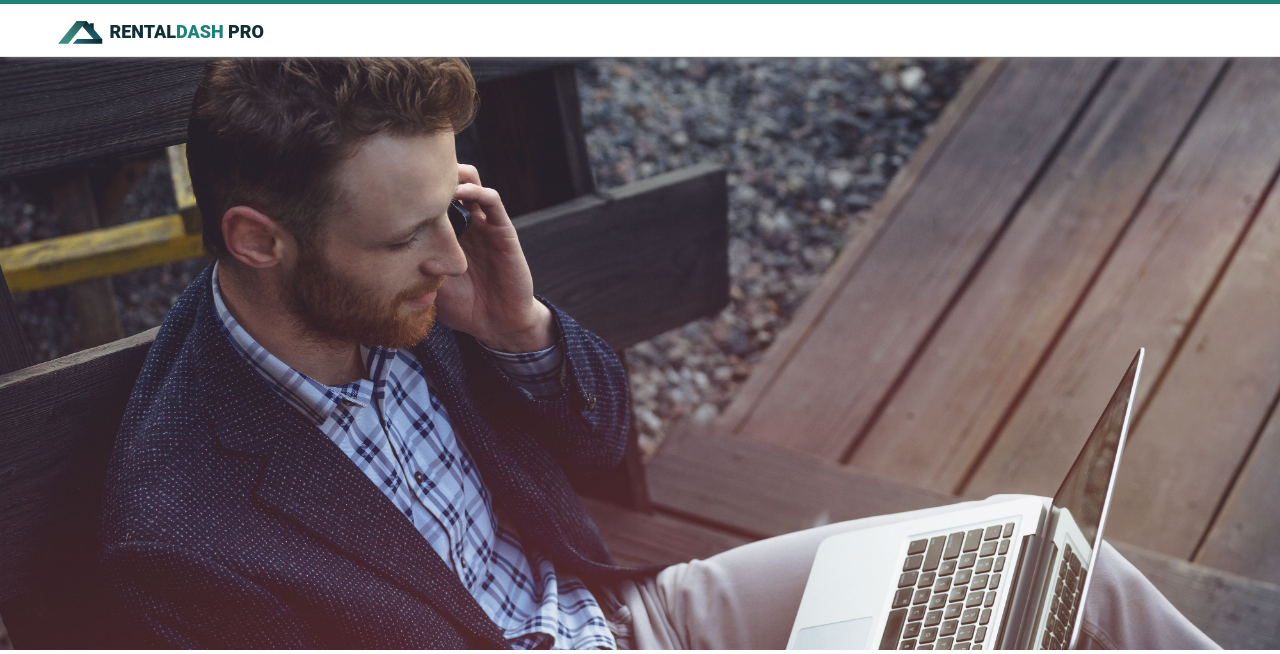
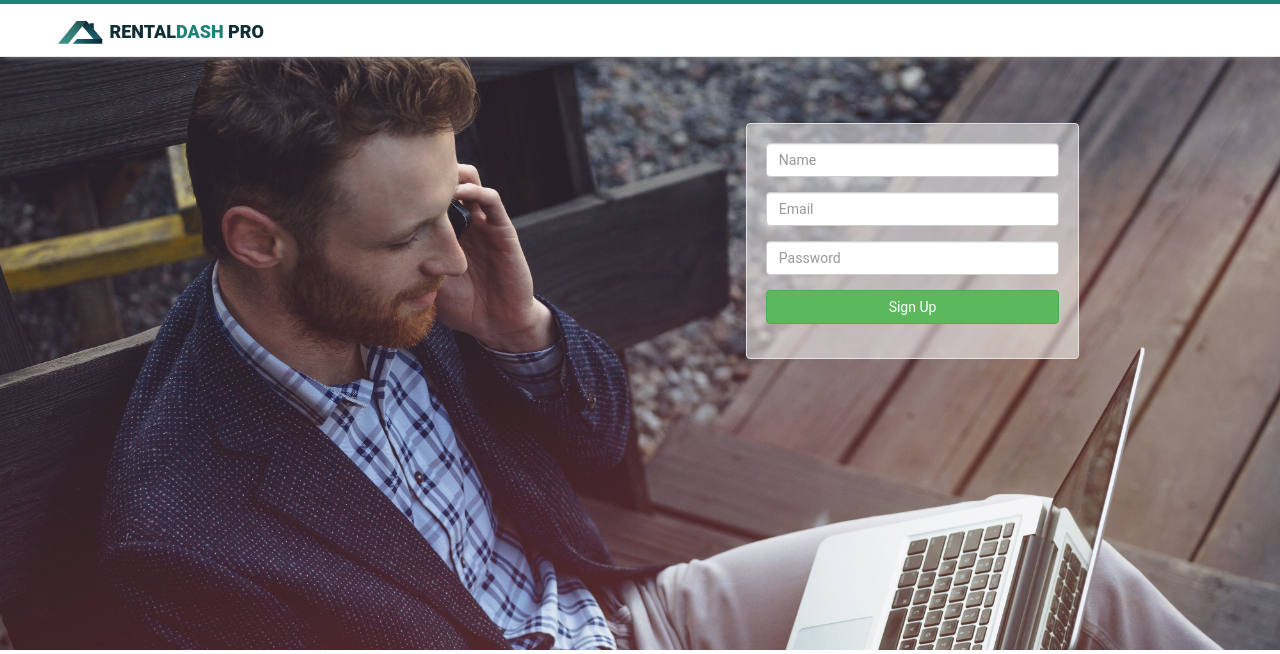
Before and after one commit to rgtalbot/rentaldashpro, a PHP site: page / in a window 1280 px wide. Shown: the top 654 px of the page. Run offline with PHP 8.4, Linux system fonts and the light colour scheme; some libraries are stand-ins or nearby versions.

Commit message:
update to jumbotron content

```diff
--- a/assets/css/style.css
+++ b/assets/css/style.css
@@ -365,7 +365,10 @@ body {
     background-image: url('../img/background_login.jpg');
     background-position: top;
     background-size: cover;
+}
 
+.jumbotron .well {
+    background-color: rgba(255, 255, 255, 0.52);
 }
 
 .content-section {
--- a/index.html
+++ b/index.html
@@ -55,10 +55,41 @@
 
     <!-- Landing jumbotron -->
     <div class="jumbotron">
-      <div class="container">
-          <!-- TODO: ADD JUMBOTRON CONTENT HERE -->
-      </div>
-    </div>
+        <div class="container">
+            <div class="row">
+                <!-- TODO: ADD JUMBOTRON CONTENT HERE -->
+                <div class="col-md-4 col-sm-4 col-md-offset-7 col-sm-offset-7">
+                    <div id="well-get-started" class="well text-center">
+                        <form class="form-horizontal">
+                            <div class="form-group">
+                                <div class="col-sm-12">
+                                    <label class="sr-only" for="signup-name">Name</label>
+                                    <input type="text" class="form-control" id="signup-name" placeholder="Name">
+                                </div>
+                            </div>
+                            <div class="form-group">
+                                <div class="col-sm-12">
+                                    <label class="sr-only" for="signup-email">Email address</label>
+                                    <input type="text" class="form-control" id="signup-email" placeholder="Email">
+                                </div>
+                            </div>
+                            <div class="form-group">
+                                <div class="col-sm-12">
+                                    <label class="sr-only" for="signup-password">Password</label>
+                                    <input type="password" class="form-control" id="signup-password" placeholder="Password">
+                                </div>
+                            </div>
+                            <div class="form-group">
+                                <div class="col-sm-12">
+                                    <a class="btn btn-md btn-success btn-block" href="#" role="button">Sign Up</a>
+                                </div>
+                            </div>
+                        </form>
+                    </div> <!-- /#well-get-started -->
+                </div>
+            </div>
+        </div> <!-- /.container -->
+    </div> <!-- /.jumbotron -->
 
     <!-- Main Content -->
     <div class="container-fluid content-section">
```
Also changed, not shown: example.html (deleted, +0 -100 lines).
